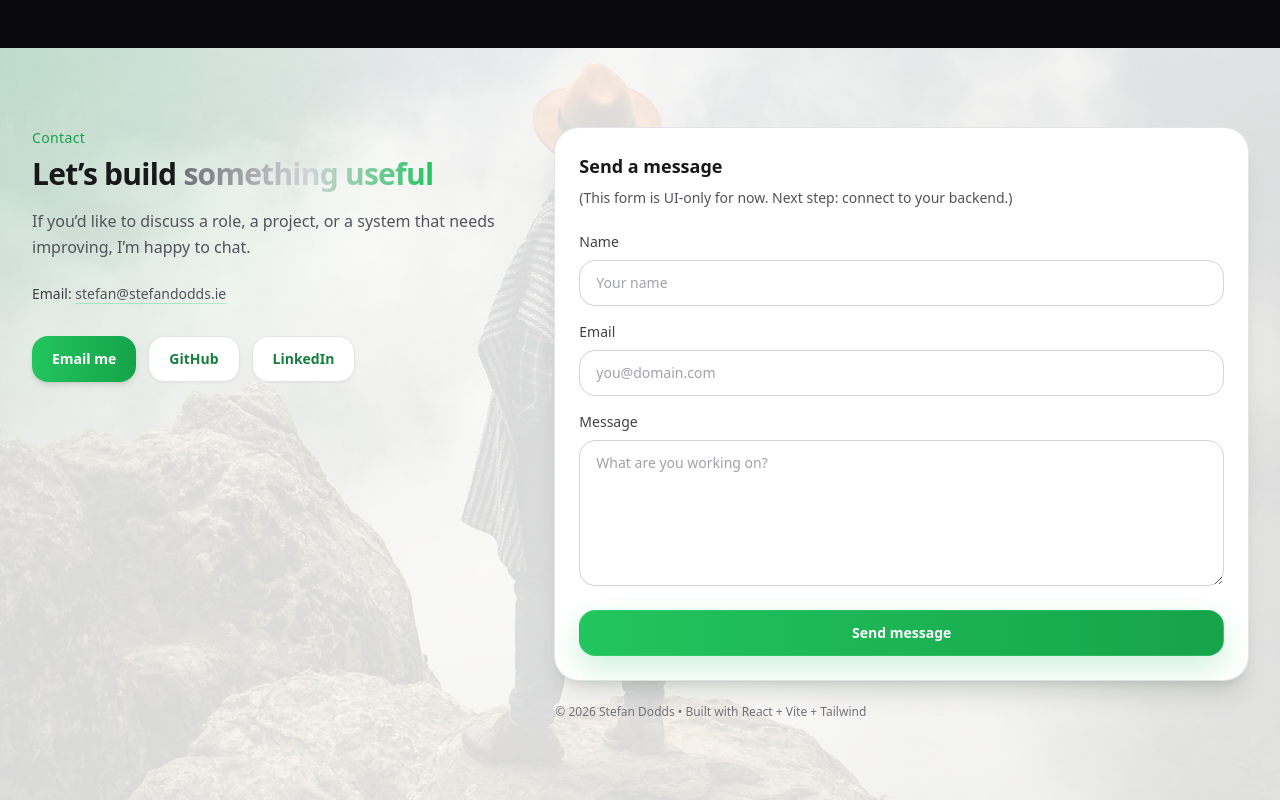
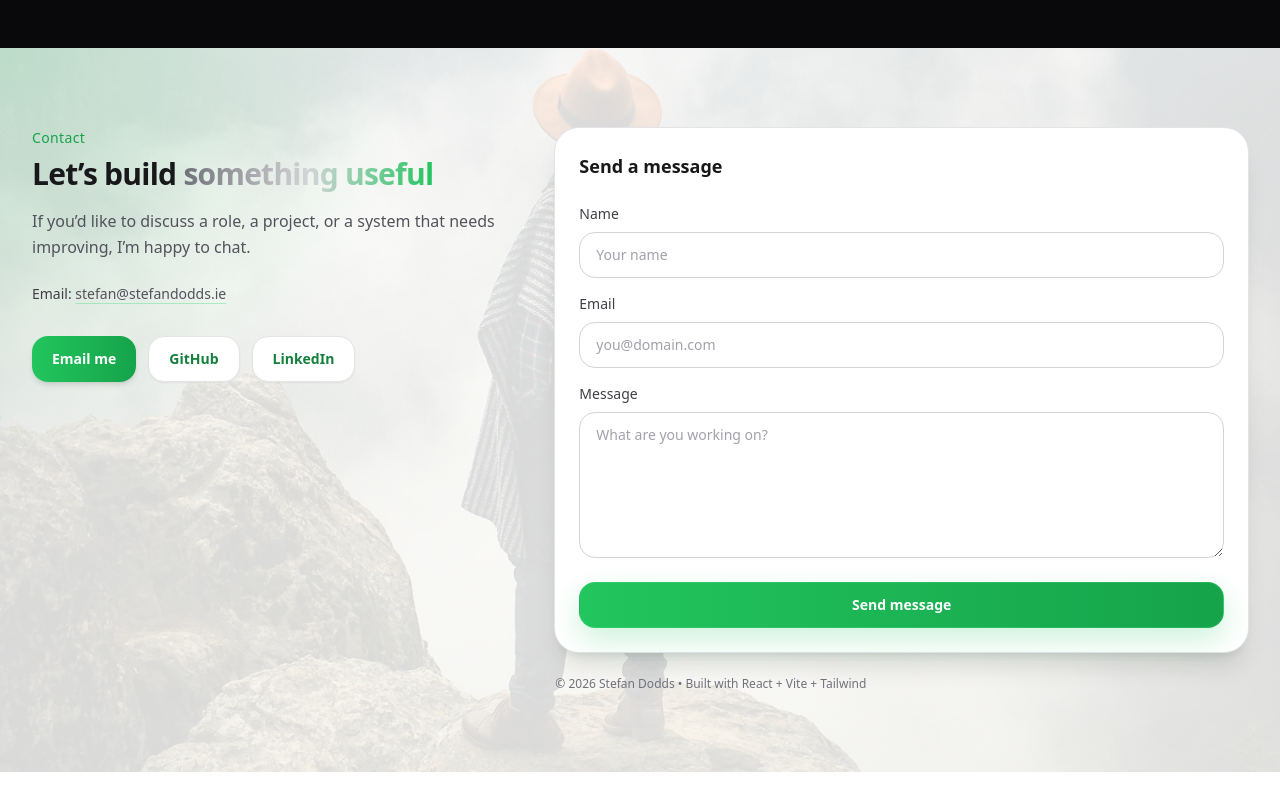
Before and after one commit to stef5812/stefandodds.ie, a React (Vite) app in the folder frontend/: page / in a window 1280 px wide. Shown: the part 2178-2978 px from the top of the page. After the commit the page ends 2950 px from the top, so only its background shows below. Built offline with nearby package versions, Linux system fonts and the light colour scheme.

Commit message:
index, header and contact

```diff
--- a/frontend/index.html
+++ b/frontend/index.html
@@ -5,7 +5,7 @@
     <link rel="icon" type="image/png" href="%BASE_URL%logo-green.png?v=1" />
 
     <meta name="viewport" content="width=device-width, initial-scale=1.0" />
-    <title>Stefandodds.ie - full stack</title>
+    <title>Stefandodds.ie - Software developer</title>
   </head>
   <body>
     <div id="root"></div>
--- a/frontend/src/components/layout/Header.jsx
+++ b/frontend/src/components/layout/Header.jsx
@@ -46,7 +46,8 @@ export default function Header() {
               </a>
 
               <a
-                href="https://auth.stefandodds.ie/"
+                href="https://auth.stefandodds.ie/login?from=portfolio&next=/menu"
+
                 className="rounded-full bg-gradient-to-r from-green-500 to-green-600 px-4 py-2 text-sm font-semibold text-white shadow-md ring-1 ring-green-400/70 transition-all duration-300 hover:-translate-y-0.5 hover:from-green-600 hover:to-green-700 hover:shadow-[0_0_14px_rgba(34,197,94,0.45)]"
               >
                 Admin
--- a/frontend/src/components/sections/Contact.jsx
+++ b/frontend/src/components/sections/Contact.jsx
@@ -99,10 +99,7 @@ export default function Contact() {
               <h3 className="text-lg font-semibold text-zinc-900">
                 Send a message
               </h3>
-              <p className="mt-2 text-sm text-zinc-600">
-                (This form is UI-only for now. Next step: connect to your
-                backend.)
-              </p>
+
 
               <form
                 className="mt-6 grid gap-4"
```
